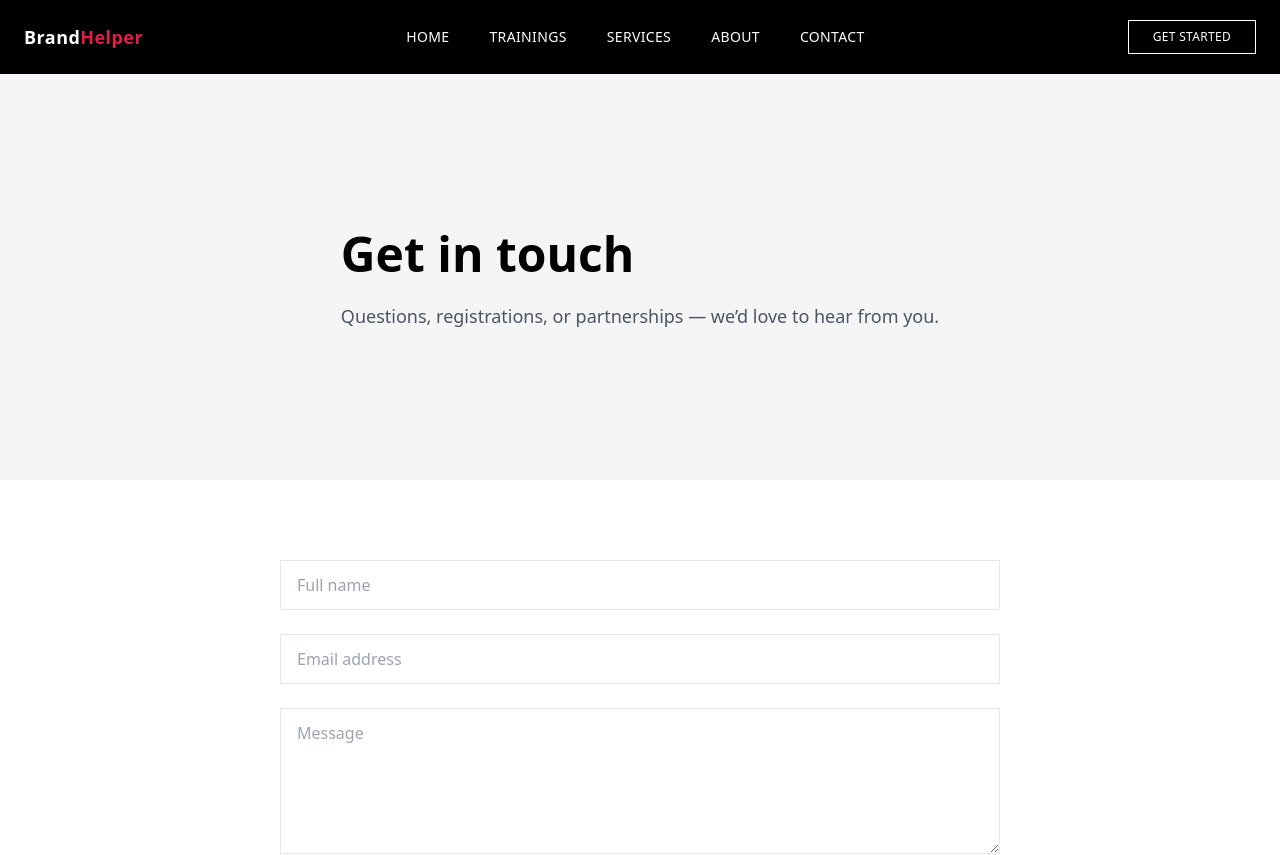
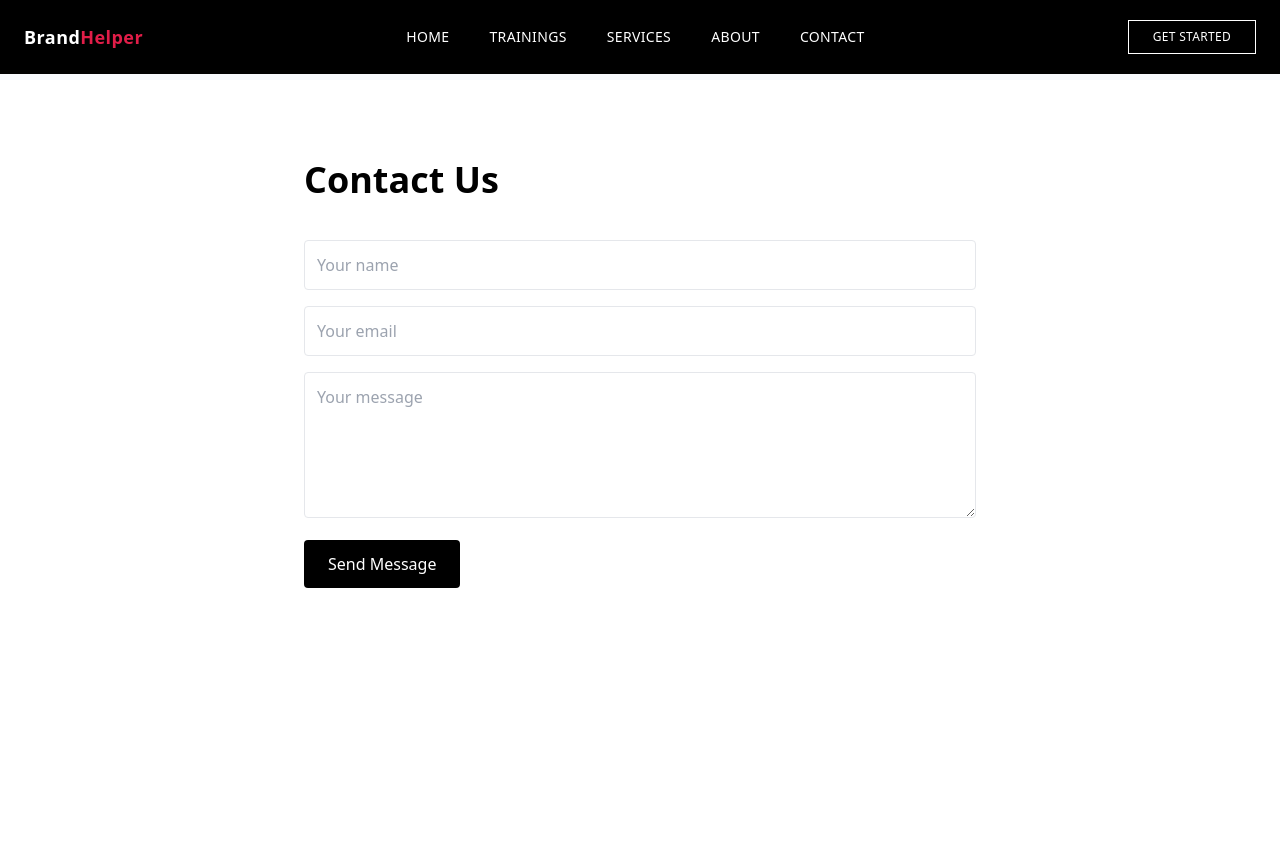
Before and after one commit to blackbird77ad/TheBrandHelper, a React (Vite) app: page /contact in a window 1280 px wide. Shown: the top 855 px of the page. Built offline with nearby package versions, Linux system fonts and the light colour scheme.

Commit message:
update contact

```diff
--- a/src/pages/Contact.jsx
+++ b/src/pages/Contact.jsx
@@ -1,56 +1,46 @@
-import React from "react";
-
 export default function Contact() {
   return (
-    <div className="bg-white text-black">
+    <section className="min-h-screen bg-white px-6 py-20">
+      <div className="max-w-2xl mx-auto">
+        <h2 className="text-4xl font-bold mb-6">Contact Us</h2>
 
-      {/* HERO */}
-      <section className="min-h-[50vh] flex items-center bg-[#F5F5F5]">
-        <div className="max-w-5xl mx-auto px-6">
-          <h1 className="text-5xl font-semibold mb-6">
-            Get in touch
-          </h1>
-          <p className="text-gray-600 text-lg">
-            Questions, registrations, or partnerships —
-            we’d love to hear from you.
-          </p>
-        </div>
-      </section>
-
-      {/* FORM */}
-      <section className="min-h-[70vh] py-20">
-        <div className="max-w-3xl mx-auto px-6">
-          <form className="space-y-6">
+        <form
+          name="contact"
+          method="POST"
+          data-netlify="true"
+          className="space-y-4"
+        >
+          <input type="hidden" name="form-name" value="contact" />
 
           <input
             type="text"
-              placeholder="Full name"
-              className="w-full border px-4 py-3"
+            name="name"
+            placeholder="Your name"
+            required
+            className="w-full border p-3 rounded"
           />
 
           <input
             type="email"
-              placeholder="Email address"
-              className="w-full border px-4 py-3"
+            name="email"
+            placeholder="Your email"
+            required
+            className="w-full border p-3 rounded"
           />
 
           <textarea
+            name="message"
+            placeholder="Your message"
             rows="5"
-              placeholder="Message"
-              className="w-full border px-4 py-3"
+            required
+            className="w-full border p-3 rounded"
           />
 
-            <button
-              type="submit"
-              className="bg-[#E11D48] text-white px-8 py-4 uppercase tracking-wide hover:opacity-90 transition"
-            >
-              Send message
+          <button className="bg-black text-white px-6 py-3 rounded">
+            Send Message
           </button>
-
         </form>
       </div>
     </section>
-
-    </div>
   );
 }
```
Lines whose indentation alone changed are shown as unchanged.
